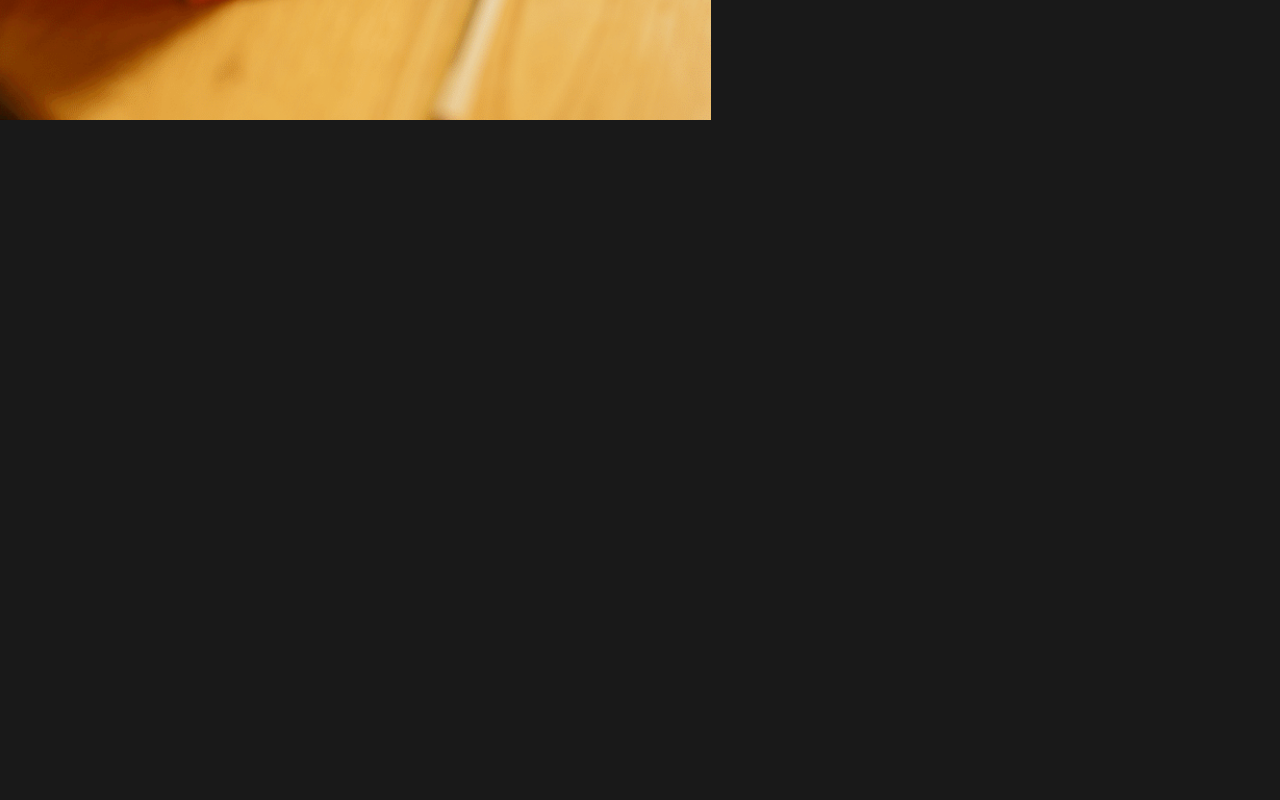
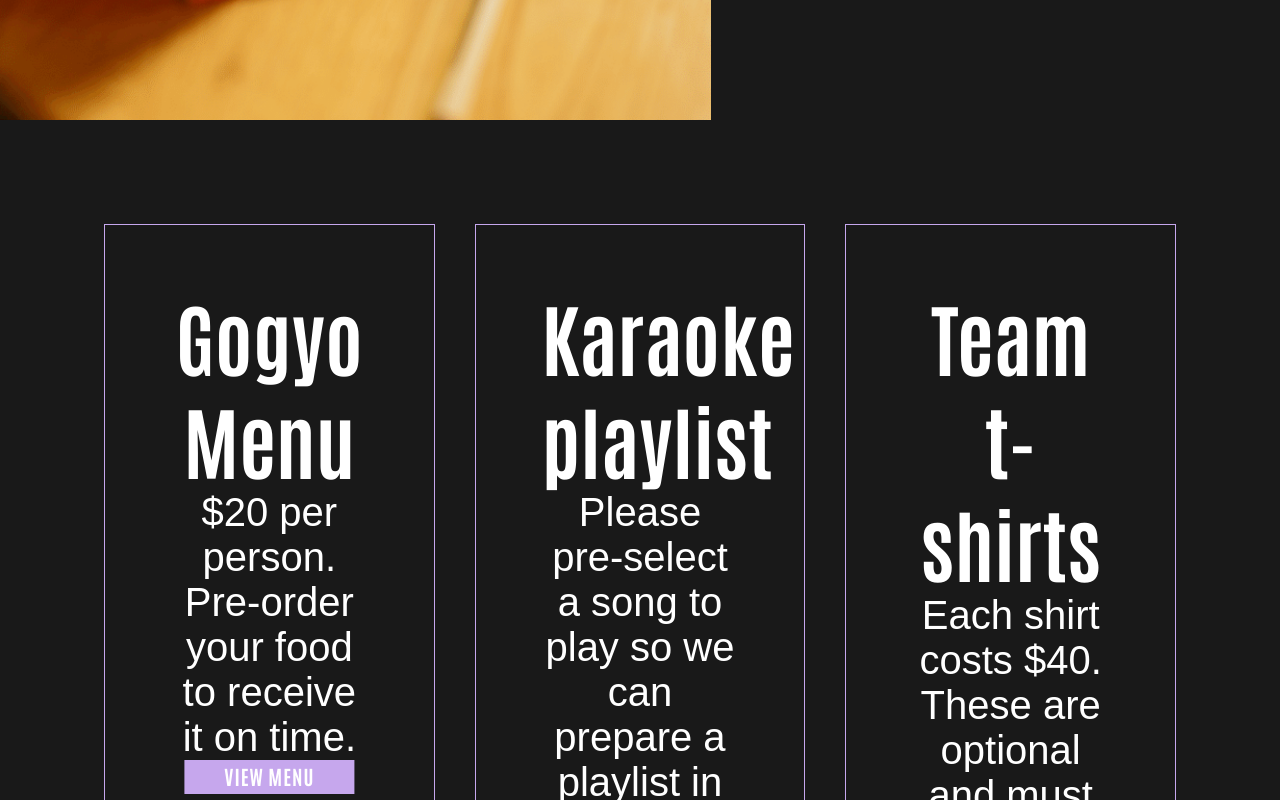
Before and after one commit to bao200118/landing_page_oodles_noodles, a React (Vite) app: page / in a window 1280 px wide. Shown: the part 2280-3080 px from the top of the page. Before the commit the page ends 2404 px from the top, so only its background shows below. Built offline with nearby package versions, Linux system fonts and the light colour scheme.

Commit message:
add fourth screen

```diff
--- a/src/App.tsx
+++ b/src/App.tsx
@@ -2,6 +2,7 @@
 import ScreenOne from './component/ScreenOne/ScreenOne.tsx'
 import ScreenTwo from './component/ScreenTwo/ScreenTwo.tsx'
 import ScreenThree from './component/ScreenThree/ScreenThree.tsx'
+import ScreenFour from './component/ScreenFour/ScreenFour.tsx'
 
 function App() {
   return (
@@ -15,6 +16,9 @@
       <div className="screen">
         <ScreenThree />
       </div>
+      <div className="screen">
+        <ScreenFour />
+      </div>
     </>
   )
 }
--- a/src/component/Button/Button.tsx
+++ b/src/component/Button/Button.tsx
@@ -1,4 +1,4 @@
-import './Button.css'
+import './Button.scss'
 
 type ButtonProps = {
   /**
--- /dev/null
+++ b/src/component/MenuBox/MenuBox.scss
@@ -0,0 +1,32 @@
+.menu-box {
+    border: solid 1px #c6a7ed;
+    position: relative;
+
+    .content-container {
+        position: absolute;
+        top: 50%;
+        left: 50%;
+        transform: translate(-50%, -50%);
+        width: 60%;
+        height: 80%;
+        text-align: center;
+        display: flex;
+        flex-direction: column;
+        justify-content: space-between;
+
+        .title {
+            font-family: "Antonio", sans-serif;
+            font-weight: bold;
+            font-size: 5rem;
+        }
+
+        .content {
+            font-family: "telagraf", sans-serif;
+            font-size: 2.5rem;
+        }
+
+        .menu-button {
+            margin: 0 auto;
+        }
+    }
+}
--- /dev/null
+++ b/src/component/MenuBox/MenuBox.tsx
@@ -0,0 +1,41 @@
+import './MenuBox.scss'
+import Button from '../Button/Button.tsx'
+
+type MenuBoxProps = {
+  /**
+   * Menu title
+   */
+  title: string,
+  /**
+   * Menu content
+   */
+  content: string;
+  /**
+   * Menu button label
+   */
+  buttonLabel: string;
+  /**
+   * Menu button click handler
+   */
+  onClickButton?: () => void;
+}
+
+function MenuBox({ title, content, buttonLabel, onClickButton }: MenuBoxProps) {
+  return (
+    <div className="menu-box">
+      <div className="content-container">
+        <div className="title">
+          {title}
+        </div>
+        <div className="content">
+          {content}
+        </div>
+        <div className="menu-button">
+          <Button label={buttonLabel} onClick={onClickButton} />
+        </div>
+      </div>
+    </div>
+  )
+}
+
+export default MenuBox
--- /dev/null
+++ b/src/component/ScreenFour/ScreenFour.scss
@@ -0,0 +1,6 @@
+.screen-four {
+    padding: 6.5rem;
+    display: grid;
+    grid-template-columns: 1fr 1fr 1fr;
+    grid-gap: 2.5rem;
+}
--- /dev/null
+++ b/src/component/ScreenFour/ScreenFour.tsx
@@ -0,0 +1,14 @@
+import './ScreenFour.scss'
+import MenuBox from '../MenuBox/MenuBox.tsx'
+
+function ScreenFour() {
+  return (
+    <div className="screen-four">
+      <MenuBox title="Gogyo Menu" content="$20 per person. Pre-order your food to receive it on time." buttonLabel="View menu" />
+      <MenuBox title="Karaoke playlist" content="Please pre-select a song to play so we can prepare a playlist in advance." buttonLabel="Add a song" />
+      <MenuBox title="Team t-shirts" content="Each shirt costs $40. These are optional and must be ordered a week ahead." buttonLabel="Order a shirt" />
+    </div>
+  )
+}
+
+export default ScreenFour
```
Also changed, not shown: src/component/Button/Button.scss (renamed from src/component/Button/Button.css).
